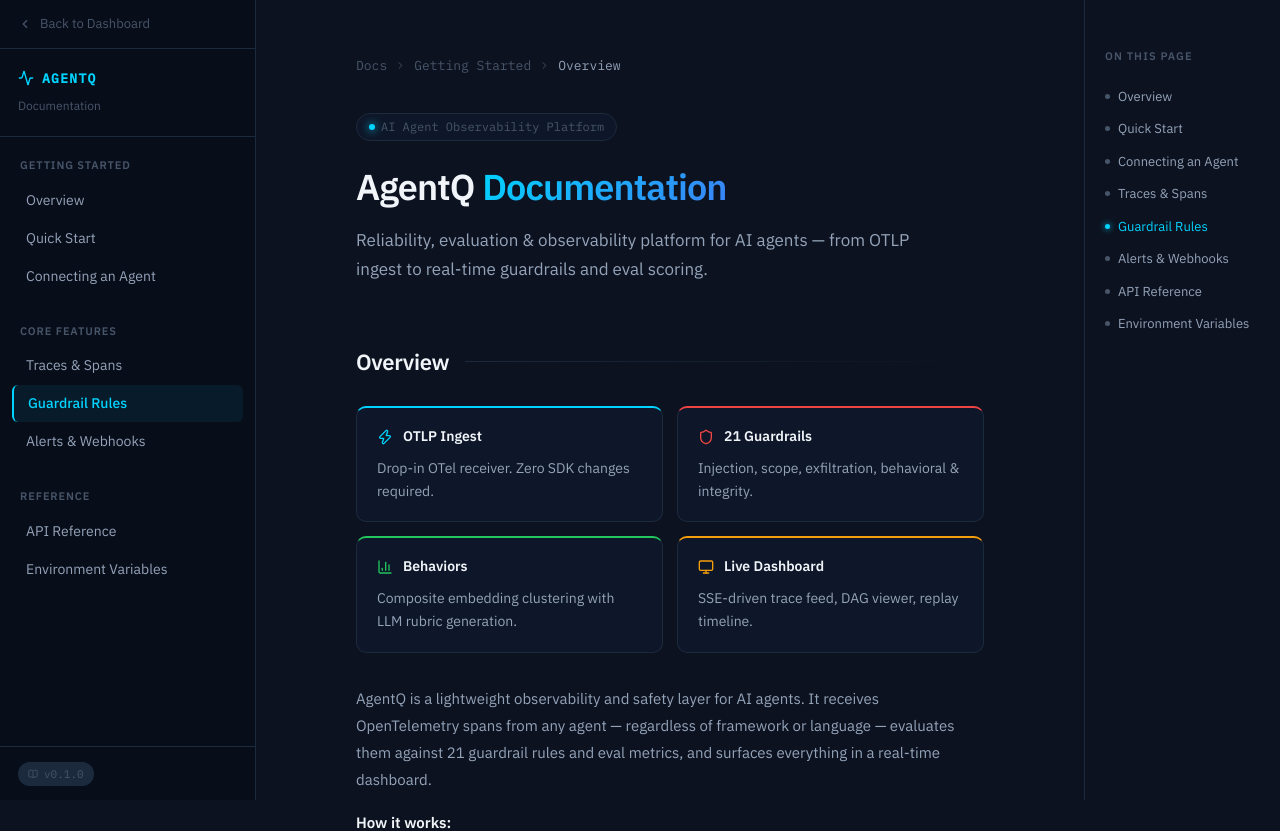
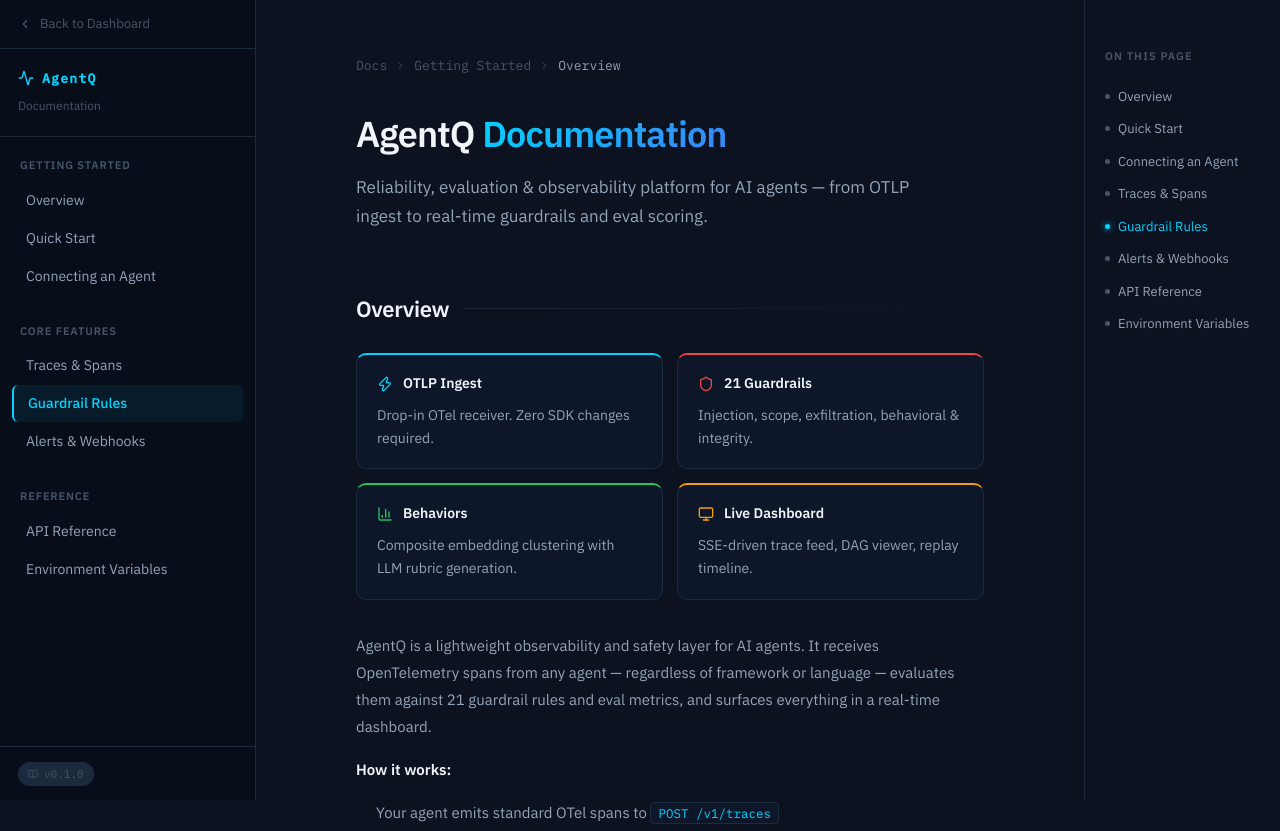
Before and after one commit to mostofashakib/AgentQ, a Next.js app in the folder frontend/: page /docs in a window 1280 px wide. Shown: the top 831 px of the page. Built offline with nearby package versions, Linux system fonts and the light colour scheme.

Commit message:
Simplify branding: drop LIVE/Observability Platform copy, fix AgentQ casing

```diff
--- a/frontend/app/(main)/traces/page.tsx
+++ b/frontend/app/(main)/traces/page.tsx
@@ -58,7 +58,7 @@
             live ? 'bg-green/10 border-green/20 text-green' : 'bg-muted/10 border-border text-muted'
           }`}>
             <span className={`w-1.5 h-1.5 rounded-full ${live ? 'bg-green animate-pulse' : 'bg-muted'}`} />
-            {live ? 'LIVE' : 'CONNECTING'}
+            {!live && 'CONNECTING'}
           </div>
         </div>
       </div>
--- a/frontend/app/docs/page.tsx
+++ b/frontend/app/docs/page.tsx
@@ -275,7 +275,7 @@
         <div style={{ padding: '20px 18px', borderBottom: `1px solid ${BORDER}` }}>
           <div style={{ display: 'flex', alignItems: 'center', gap: 8, marginBottom: 4 }}>
             <Activity size={16} color={ACCENT} />
-            <span style={{ fontFamily: '"IBM Plex Mono", monospace', fontSize: 13, fontWeight: 700, color: ACCENT, letterSpacing: '0.1em' }}>AGENTQ</span>
+            <span style={{ fontFamily: '"IBM Plex Mono", monospace', fontSize: 13, fontWeight: 700, color: ACCENT, letterSpacing: '0.1em' }}>AgentQ</span>
           </div>
           <span style={{ fontSize: 12, color: MUTED }}>Documentation</span>
         </div>
@@ -332,10 +332,6 @@
 
           {/* ── Hero ─────────────────────────────────────────────────── */}
           <div style={{ marginBottom: 60 }}>
-            <div style={{ display: 'inline-flex', alignItems: 'center', gap: 6, padding: '4px 12px', borderRadius: 20, background: SURFACE, border: `1px solid ${BORDER}`, fontSize: 12, color: MUTED, fontFamily: '"IBM Plex Mono", monospace', marginBottom: 24 }}>
-              <span style={{ width: 6, height: 6, borderRadius: '50%', background: ACCENT, boxShadow: `0 0 8px ${ACCENT}` }} />
-              AI Agent Observability Platform
-            </div>
             <h1 style={{ fontSize: 36, fontWeight: 700, lineHeight: 1.2, marginBottom: 18, letterSpacing: '-0.025em' }}>
               <span style={{ color: TEXT }}>AgentQ </span>
               <span style={{ background: 'linear-gradient(135deg, #00D4FF 0%, #3B82F6 100%)', WebkitBackgroundClip: 'text', WebkitTextFillColor: 'transparent' }}>
--- a/frontend/components/Sidebar.tsx
+++ b/frontend/components/Sidebar.tsx
@@ -21,9 +21,8 @@
       <Link href="/traces" className="px-4 py-5 border-b border-border block hover:bg-border/20 transition-colors">
         <div className="flex items-center gap-2">
           <Activity size={18} className="text-cyan" />
-          <span className="text-sm font-semibold tracking-widest text-cyan font-mono">AGENTQ</span>
+          <span className="text-sm font-semibold tracking-widest text-cyan font-mono">AgentQ</span>
         </div>
-        <p className="text-xs text-muted mt-1">Observability Platform</p>
       </Link>
       <nav className="flex-1 p-3 space-y-1">
         {nav.map(({ href, label, icon: Icon }) => {
```
